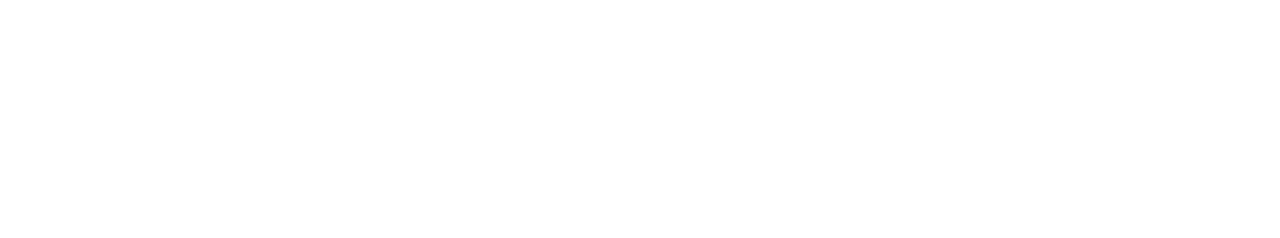
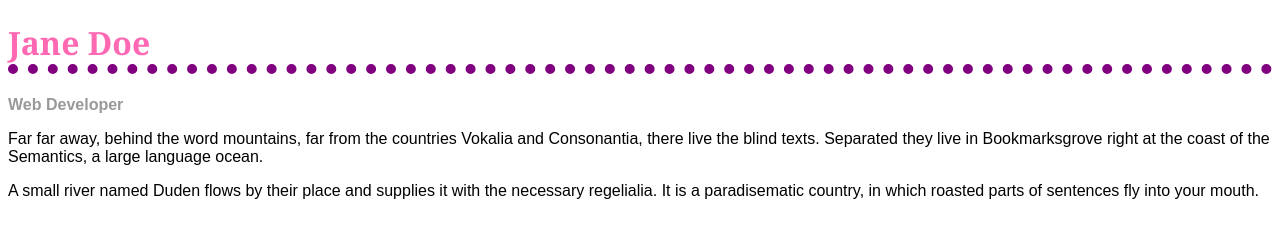
Before and after one commit to KritikaKapri/KritikaKapriINFT_1206_Assignment3, a plain HTML site: page Styling_Webpage.html in a window 1280 px wide. Drawn offline with Linux system fonts and the light colour scheme.

Commit message:
Added Information
Added Jane Doe's information.

```diff
--- a/Styling_Webpage.html
+++ b/Styling_Webpage.html
@@ -12,3 +12,17 @@
     <meta name="viewport" content="width=device-width" />
     <title>Formatting a biography</title>
     <link rel="stylesheet" href="Styles.css" />
+</head>
+<h1>Jane Doe</h1>
+<div class="job-title">Web Developer</div>
+<p>
+  Far far away, behind the word mountains, far from the countries Vokalia and
+  Consonantia, there live the blind texts. Separated they live in
+  Bookmarksgrove right at the coast of the Semantics, a large language ocean.
+</p>
+
+<p>
+  A small river named Duden flows by their place and supplies it with the
+  necessary regelialia. It is a paradisematic country, in which roasted parts
+  of sentences fly into your mouth.
+</p>
```
